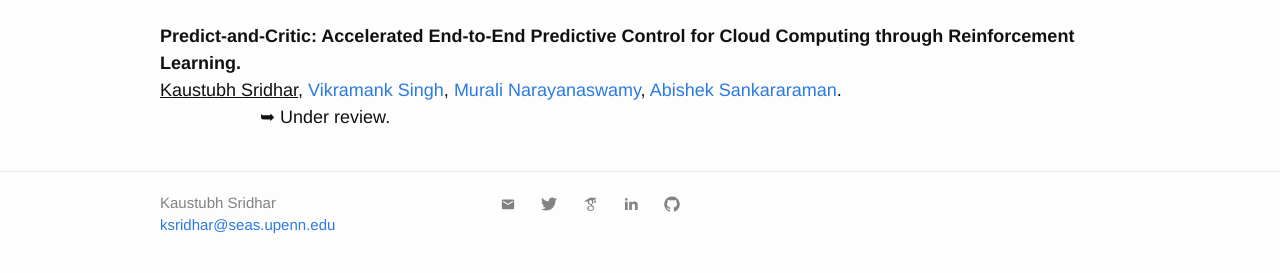
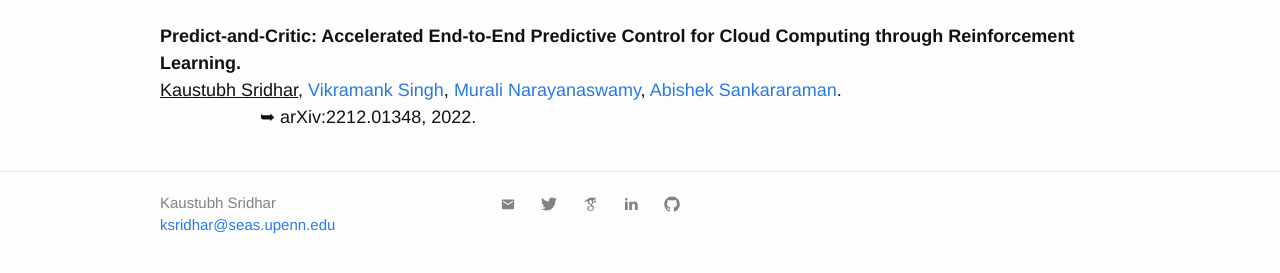
Before and after one commit to kaustubhsridhar/kaustubhsridhar.github.io, a Jekyll site: the page built from _posts/2022-11-28-PredictAndCritic.md, in a window 1280 px wide. Shown: the part 239-512 px from the top of the page. Built offline with Jekyll 4.4.1, drawn with Linux system fonts in a browser that asks for light colours; comment, search, counter and statistics services are not loaded.

Commit message:
Update 2022-11-28-PredictAndCritic.md

```diff
--- a/_posts/2022-11-28-PredictAndCritic.md
+++ b/_posts/2022-11-28-PredictAndCritic.md
@@ -1,7 +1,7 @@
 ---
 layout: research
 title:  "Predict-and-Critic: Accelerated End-to-End Predictive Control for Cloud Computing through Reinforcement Learning."
-rinfo: <u>Kaustubh Sridhar</u>, <a href="https://www.linkedin.com/in/vikramanksingh/">Vikramank Singh</a>, <a href="https://sites.google.com/site/muralibalki">Murali Narayanaswamy</a>, <a href="https://abishek90.github.io/">Abishek Sankararaman</a>. <ul>➥ Under review.</ul>
+rinfo: <u>Kaustubh Sridhar</u>, <a href="https://www.linkedin.com/in/vikramanksingh/">Vikramank Singh</a>, <a href="https://sites.google.com/site/muralibalki">Murali Narayanaswamy</a>, <a href="https://abishek90.github.io/">Abishek Sankararaman</a>. <ul>➥ arXiv:2212.01348, 2022.</ul>
 pdf: https://arxiv.org/abs/2212.01348
 date:   2022-11-28 22:00:00
 types: []
```
